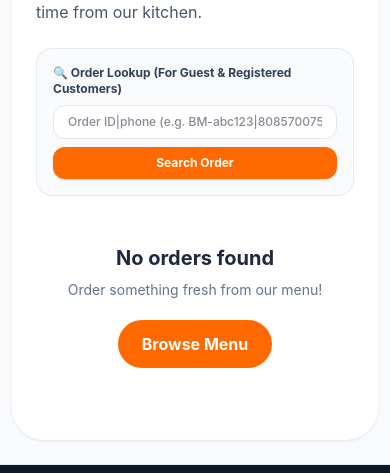
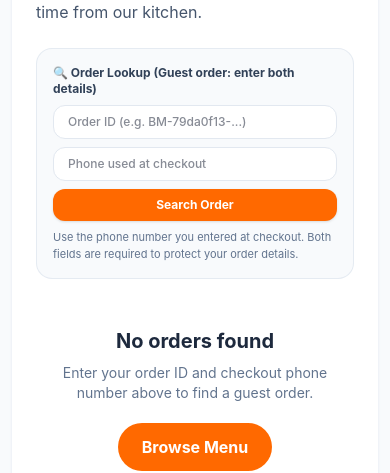
Before and after one commit to sadaiya11/cafe, a React (Vite) app: page /orders in a window 390 px wide. Shown: the part 251-724 px from the top of the page. Built offline with nearby package versions, Linux system fonts and the light colour scheme; no server answers; the HTML template or start-up script is replaced by a standard one.

Commit message:
mobile response correction done

```diff
--- a/src/pages/OrdersPage.jsx
+++ b/src/pages/OrdersPage.jsx
@@ -20,26 +20,53 @@ export default function OrdersPage() {
   const [orders, setOrders] = useState([])
   const [loading, setLoading] = useState(true)
   const [error, setError] = useState(null)
-  const [searchQuery, setSearchQuery] = useState('')
+  const [lookupOrderId, setLookupOrderId] = useState('')
+  const [lookupPhone, setLookupPhone] = useState('')
 
-  const fetchOrders = async (query = '') => {
+  const handleOrderSearch = async (event) => {
+    event.preventDefault()
+    if (user?.email) {
+      setLoading(true)
+      setError(null)
+      try {
+        setOrders(await getOrders(user.email))
+      } catch (err) {
+        setError(err.message || 'Unable to load your orders.')
+        setOrders([])
+      } finally {
+        setLoading(false)
+      }
+      return
+    }
+
+    if (!lookupOrderId.trim() || !lookupPhone.trim()) {
+      setError('Enter both the order ID and the phone number used at checkout.')
+      setOrders([])
+      return
+    }
+
     setLoading(true)
     setError(null)
-
     try {
-      const searchValue = query !== undefined && query !== '' ? query : searchQuery
-      const data = user?.email
-        ? await getOrders(user.email)
-        : searchValue.includes('|')
-          ? await getOrders({ orderId: searchValue.split('|', 2)[0], phone: searchValue.split('|', 2)[1] })
-          : []
+      const data = await getOrders({ orderId: lookupOrderId.trim(), phone: lookupPhone.trim() })
       setOrders(data)
+      if (!data.length) setError('No matching order found. Check the order ID and checkout phone number.')
     } catch (err) {
-      console.warn('Using fallback orders due to network/server:', err.message)
-      setError(err.message)
+      console.warn('Order lookup failed:', err.message)
+      setError(err.message || 'Unable to search orders. Please try again.')
       setOrders([])
     } finally {
       setLoading(false)
+    }
+  }
+
+  const handleRefreshOrders = () => {
+    if (user?.email) {
+      handleOrderSearch({ preventDefault: () => {} })
+      return
+    }
+    if (lookupOrderId.trim() && lookupPhone.trim()) {
+      handleOrderSearch({ preventDefault: () => {} })
     }
   }
 
@@ -67,6 +94,13 @@ export default function OrdersPage() {
   useEffect(() => {
     if (!user?.email) return undefined
     return startOrderStatusWatcher(user.email, 8000, setOrders)
+  }, [user?.email])
+
+  useEffect(() => {
+    if (user?.email) return
+    setOrders([])
+    setLoading(false)
+    setError(null)
   }, [user?.email])
 
   const getStepProgress = (currentStatus) => {
@@ -110,28 +144,37 @@ export default function OrdersPage() {
 
         {/* Guest & Registered Customer Order Lookup Bar */}
         <div className="mt-6 p-4 rounded-2xl bg-slate-50 border border-slate-200/80 space-y-2">
-          <label className="text-xs font-bold text-slate-700 block">🔍 Order Lookup (For Guest & Registered Customers)</label>
-          <form
-            onSubmit={(e) => {
-              e.preventDefault()
-              fetchOrders(searchQuery)
-            }}
-            className="flex flex-col sm:flex-row gap-2"
-          >
-            <input
-              type="text"
-              placeholder="Order ID|phone (e.g. BM-abc123|8085700750)"
-              value={searchQuery}
-              onChange={(e) => setSearchQuery(e.target.value)}
-              className="flex-1 bg-white border border-slate-200 rounded-xl px-3.5 py-2 text-xs font-medium text-slate-900 focus:outline-none focus:border-orange-500"
-            />
+          <label className="text-xs font-bold text-slate-700 block">🔍 Order Lookup {user?.email ? '(Your account orders)' : '(Guest order: enter both details)'}</label>
+          <form onSubmit={handleOrderSearch} className="flex flex-col sm:flex-row gap-2">
+            {!user?.email && <>
+              <input
+                type="text"
+                required
+                aria-label="Order ID"
+                placeholder="Order ID (e.g. BM-79da0f13-...)"
+                value={lookupOrderId}
+                onChange={(e) => setLookupOrderId(e.target.value)}
+                className="flex-1 bg-white border border-slate-200 rounded-xl px-3.5 py-2 text-xs font-medium text-slate-900 focus:outline-none focus:border-orange-500"
+              />
+              <input
+                type="tel"
+                required
+                aria-label="Phone number used at checkout"
+                placeholder="Phone used at checkout"
+                value={lookupPhone}
+                onChange={(e) => setLookupPhone(e.target.value)}
+                className="flex-1 bg-white border border-slate-200 rounded-xl px-3.5 py-2 text-xs font-medium text-slate-900 focus:outline-none focus:border-orange-500"
+              />
+            </>}
             <button
               type="submit"
+              disabled={loading}
               className="bg-orange-500 hover:bg-orange-600 text-white font-bold px-5 py-2 rounded-xl text-xs transition shadow-sm"
             >
-              Search Order
+              {loading ? 'Searching…' : 'Search Order'}
             </button>
           </form>
+          {!user?.email && <p className="text-[11px] text-slate-500">Use the phone number you entered at checkout. Both fields are required to protect your order details.</p>}
         </div>
 
         {loading ? (
@@ -141,8 +184,10 @@ export default function OrdersPage() {
         ) : !orders.length ? (
           <div className="py-12 text-center">
             {error ? <p className="mb-3 text-sm font-semibold text-rose-600">{error}</p> : null}
-            <p className="text-xl font-bold text-slate-800">No orders found</p>
-            <p className="mt-2 text-sm text-slate-500">Order something fresh from our menu!</p>
+            {!error && <>
+              <p className="text-xl font-bold text-slate-800">No orders found</p>
+              <p className="mt-2 text-sm text-slate-500">{user?.email ? 'No orders are linked to your account yet.' : 'Enter your order ID and checkout phone number above to find a guest order.'}</p>
+            </>}
             <Link to="/product" className="mt-5 inline-block rounded-full bg-orange-500 px-6 py-3 font-bold text-white transition hover:bg-orange-600">
               Browse Menu
             </Link>
@@ -230,7 +275,7 @@ export default function OrdersPage() {
                           </span>
 
                           <button
-                            onClick={fetchOrders}
+                            onClick={handleRefreshOrders}
                             className="text-xs text-orange-600 hover:text-orange-700 font-black flex items-center gap-1 transition-transform active:scale-95 cursor-pointer bg-orange-50 hover:bg-orange-100 px-3 py-1 rounded-full border border-orange-200"
                             title="Refresh live status from kitchen"
                           >
```
Also changed, not shown: 1 other file (tests, documents, lock files or other folders).
